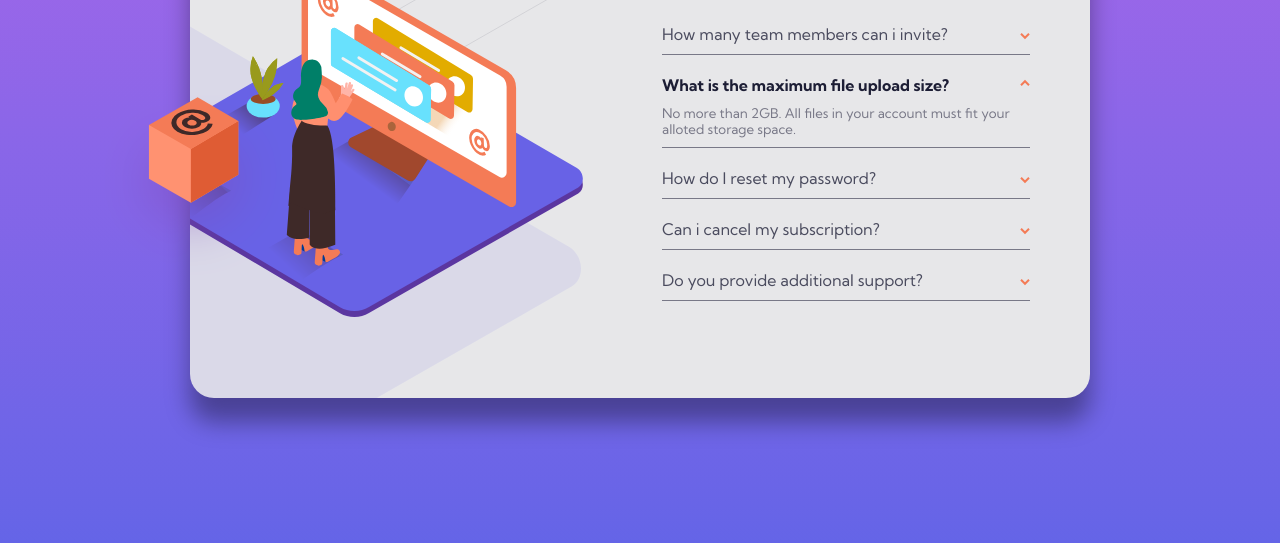
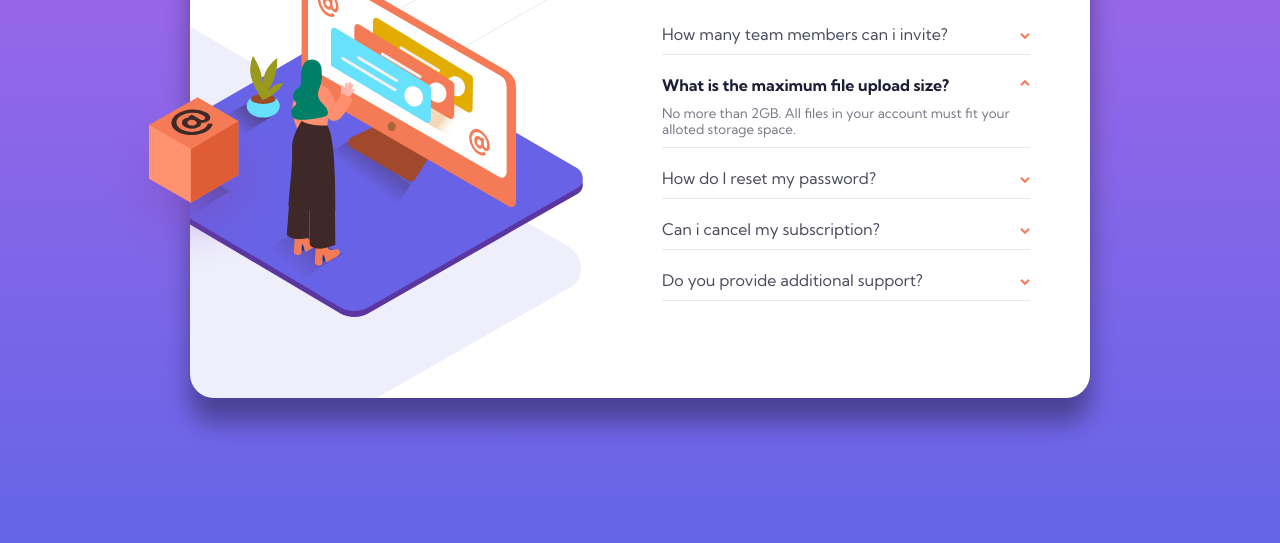
Before and after one commit to AdanSaavedra/FAQ-accordion-card, a plain HTML site: page index.html in a window 1280 px wide. Shown: the part 257-800 px from the top of the page. Drawn offline with Linux system fonts and the light colour scheme.

Commit message:
change bg color

```diff
--- a/index.html
+++ b/index.html
@@ -28,7 +28,7 @@
           <img
             class="woman"
             src="./images/illustration-woman-online-desktop.svg"
-            alt="illustration"
+            alt=""
           />
         </div>
       </div>
--- a/style.css
+++ b/style.css
@@ -20,7 +20,7 @@ body{
 }
 main{
     display: flex;
-    background-color: var(--dividers);
+    background-color: white;
     width: 900px;
     height: 510px;
     border-radius: 24px;
@@ -78,7 +78,7 @@ details p{
 }
 details{
     margin-bottom: 20px;
-    border-bottom: 1px solid var(--info-texts);
+    border-bottom: 1px solid var(--dividers);
     color: var(--unselected-texts);
     padding-bottom: 10px;
 }
```
